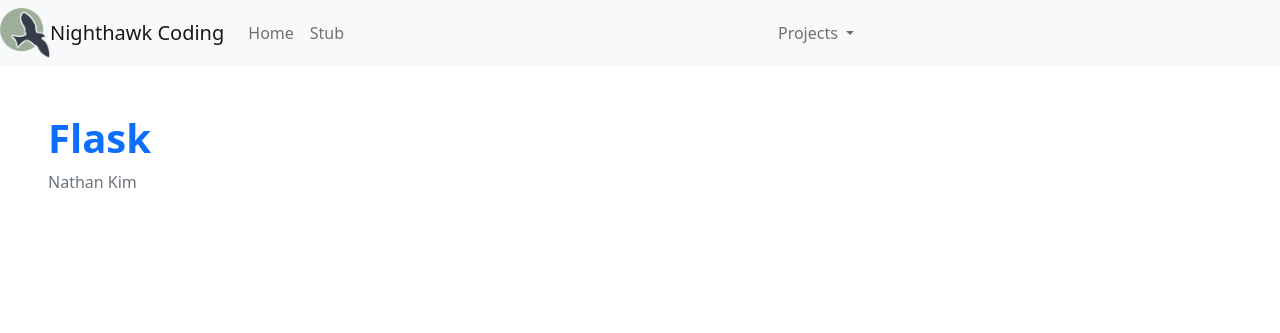
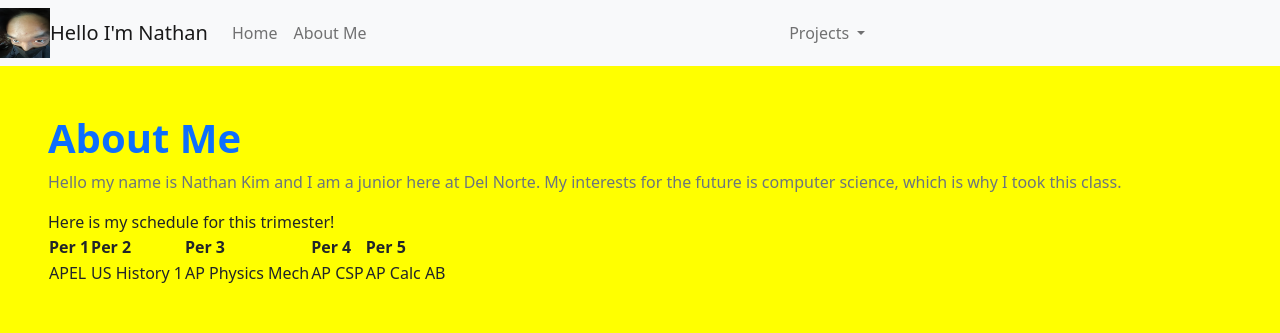
Before and after one commit to nsk1207/nsk1207_flask, a Flask app: page /stub/ in a window 1280 px wide. Shown: the top 333 px of the page. Run offline with Flask 2, Linux system fonts and the light colour scheme.

Commit message:
dockerfile

```diff
--- a/docker-compose.yml
+++ b/docker-compose.yml
@@ -1,7 +1,7 @@
 version: '3'
 services:
         web:
-                image: flask_port_v1
+                image: flask_nathank_v1
                 build: .
                 ports:
                         - "8086:8080"
@@ -13,4 +13,4 @@ volumes:
     driver_opts:
       o: bind
       type: none
-      device: /home/ubuntu/flask_portfolio/volumes
+      device: /home/ubuntu/nsk1207_flask/volumes
--- a/templates/layouts/base.html
+++ b/templates/layouts/base.html
@@ -7,7 +7,7 @@ This HTML is setup as as a Jinja2 layout, coders use layouts for:
 <!DOCTYPE HTML>
 <html lang="en">
 
-{% set basename = "Nighthawk Coding" %}
+{% set basename = "Hello I'm Nathan" %}
 {% set github = "https://github.com/nighthawkcoders" %}
 {% set twitter = "https://twitter.com/NighthawkCoding" %}
 {% set youtube = "https://www.youtube.com/channel/UClIKOsDS5dsfzFA3zveDT3Q?view_as=subscriber" %}
@@ -50,21 +50,6 @@ This HTML is setup as as a Jinja2 layout, coders use layouts for:
     <script src="https://cdn.jsdelivr.net/npm/bootstrap@5.0.2/dist/js/bootstrap.bundle.min.js" integrity="sha384-MrcW6ZMFYlzcLA8Nl+NtUVF0sA7MsXsP1UyJoMp4YLEuNSfAP+JcXn/tWtIaxVXM" crossorigin="anonymous"></script>
 </body>
 
-{% block background %}
-    <script src="{{ url_for('static', filename='js/three.r119.min.js') }}"></script>
-    <script src="{{ url_for('static', filename='js/vanta.birds.min.js') }}"></script>
-    <script>
-        VANTA.BIRDS({
-            el: "body",
-            mouseControls: true,
-            touchControls: true,
-            gyroControls: false,
-            minHeight: 200.00,
-            minWidth: 200.00,
-            scale: 1.00,
-            scaleMobile: 1.00
-        })
-    </script>
-{% endblock %}
+<body style="background-color:yellow;"
 
 </html>
--- a/templates/layouts/navbar.html
+++ b/templates/layouts/navbar.html
@@ -2,7 +2,7 @@
 This HTML is setup as a fragment allowing it to be "included" by other HTML files via Jinja2
 -->
 <nav class="navbar navbar-expand-lg navbar-light bg-light">
-    <img src="{{ url_for('static', filename='assets/ncs_logo.png') }}" width="50" height="50" class="d-inline-block align-center" alt="">
+    <img src="{{ url_for('static', filename='assets/face.jpg') }}" width="50" height="50" class="d-inline-block align-center" alt="">
     <a class="navbar-brand" href="https://csp.nighthawkcodingsociety.com/">{{basename}}</a>
     <button class="navbar-toggler" type="button" data-toggle="collapse" data-target="#navbarNavAltMarkup" aria-controls="navbarNavAltMarkup" aria-expanded="false" aria-label="Toggle navigation">
         <span class="navbar-toggler-icon"></span>
@@ -11,7 +11,7 @@ This HTML is setup as a fragment allowing it to be "included" by other HTML file
         <div class="navbar-nav">
             <!-- url_for is a Jinja2 pre-processor that finds route from function name (def) -->
             <a class="nav-link" href={{ url_for('index') }}>Home</a>
-            <a class="nav-link" href={{ url_for('stub') }}>Stub</a>
+            <a class="nav-link" href={{ url_for('stub') }}>About Me</a>
         </div>
     </div>
     <div class="collapse navbar-collapse" id="navbarNavDarkDropdown">
--- a/templates/stub.html
+++ b/templates/stub.html
@@ -8,8 +8,26 @@
 {% block body %}
     <!- Try building a new body here, bootstrap is a wise choice ->
     <div class="px-5 py-5 mx-auto">
-        <h1 class="text-primary"><strong>Flask</strong></h1>
-        <p class="text-secondary">Nathan Kim</p>
+        <h1 class="text-primary"><strong>About Me</strong></h1>
+        <p class="text-secondary">Hello my name is Nathan Kim and I am a junior here at Del Norte. My interests for the future is computer science, which is why I took this class. </p>
+        Here is my schedule for this trimester!
+
+        <table>
+            <tr>
+              <th>Per 1</th>
+              <th>Per 2</th>
+              <th>Per 3</th>
+              <th>Per 4</th>
+              <th>Per 5</th>
+            </tr>
+            <tr>
+              <td>APEL</td>
+              <td>US History 1</td>
+              <td>AP Physics Mech</td>
+              <td>AP CSP</td>
+              <td>AP Calc AB</td>
+            </tr>
+          </table>
     </div>
 {% endblock %}
 
```
Also changed, not shown: templates/index.html (+27 -8 lines), static/assets/capy.png (added), static/assets/chip.jpg (added), static/assets/coding.png (added), static/assets/face.jpg (added), static/assets/macaron.png (added), 6 other files.
